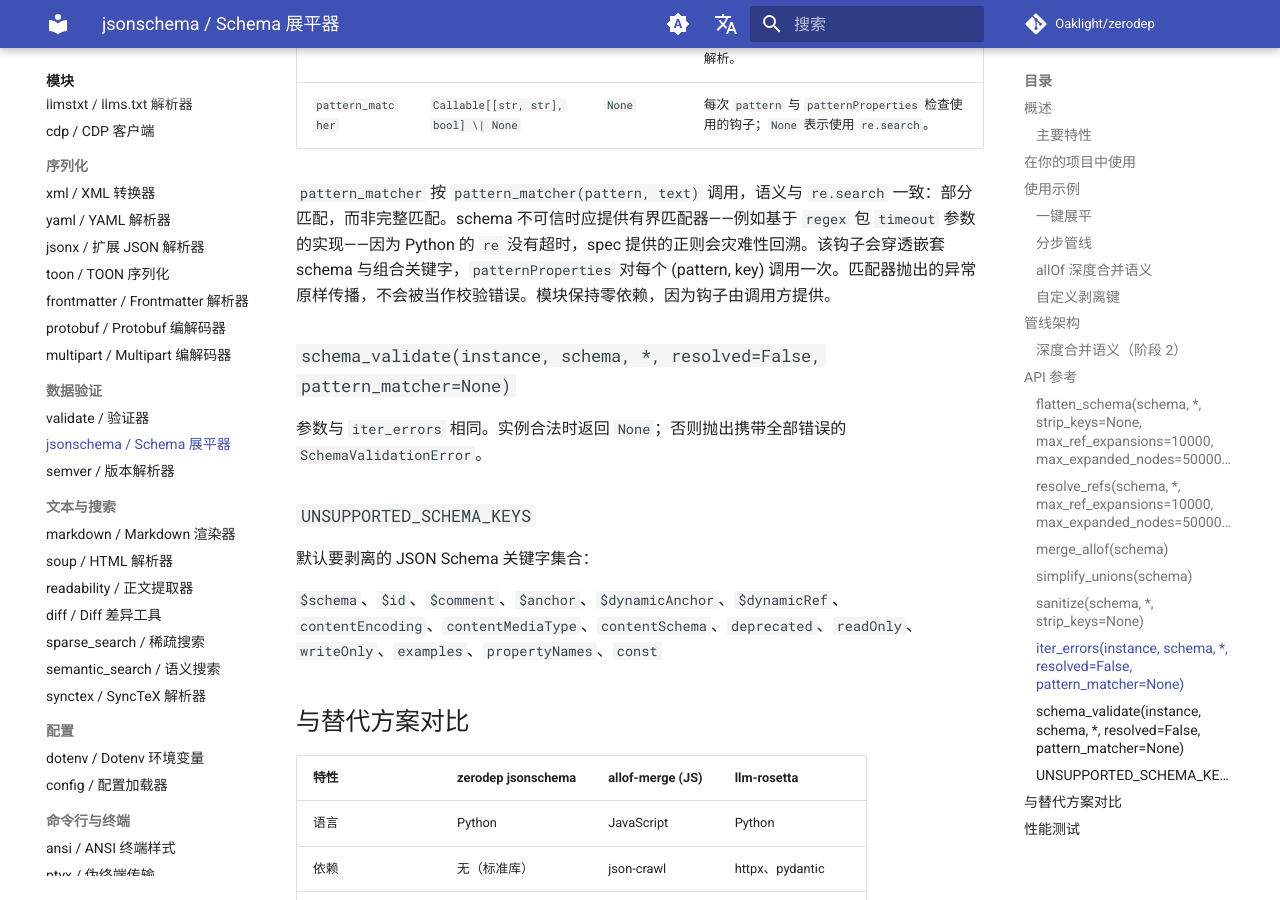
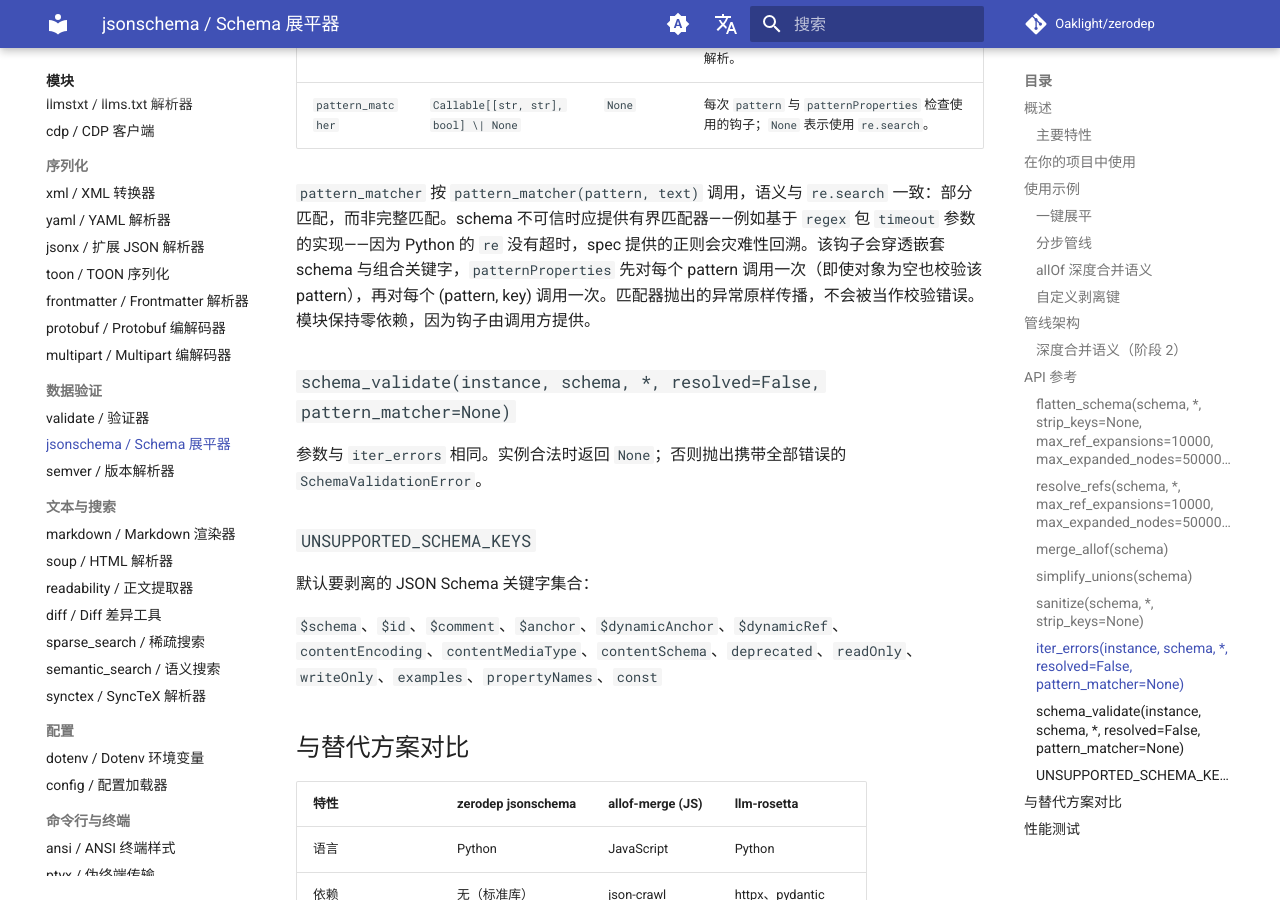
Before and after one commit to Oaklight/zerodep, an MkDocs documentation site: the page built from docs/modules/jsonschema.md, in a window 1280 px wide and 900 px high, scrolled down 5577 px. Built offline with MkDocs 1.6.1 and Material for MkDocs 9.7.7, drawn with Linux system fonts in a browser that asks for light colours; comment, search, counter and statistics services are not loaded.

Commit message:
docs(jsonschema): 补充空对象的 pattern 预校验（#294）

```diff
--- a/docs/modules/jsonschema.md
+++ b/docs/modules/jsonschema.md
@@ -218,7 +218,7 @@
 | `resolved` | `bool` | `False` | 调用方已执行 `resolve_refs()` 时跳过 `$ref` 解析。 |
 | `pattern_matcher` | `Callable[[str, str], bool] \| None` | `None` | 每次 `pattern` 与 `patternProperties` 检查使用的钩子；`None` 表示使用 `re.search`。 |
 
-`pattern_matcher` 按 `pattern_matcher(pattern, text)` 调用，语义与 `re.search` 一致：部分匹配，而非完整匹配。schema 不可信时应提供有界匹配器——例如基于 `regex` 包 `timeout` 参数的实现——因为 Python 的 `re` 没有超时，spec 提供的正则会灾难性回溯。该钩子会穿透嵌套 schema 与组合关键字，`patternProperties` 对每个 (pattern, key) 调用一次。匹配器抛出的异常原样传播，不会被当作校验错误。模块保持零依赖，因为钩子由调用方提供。
+`pattern_matcher` 按 `pattern_matcher(pattern, text)` 调用，语义与 `re.search` 一致：部分匹配，而非完整匹配。schema 不可信时应提供有界匹配器——例如基于 `regex` 包 `timeout` 参数的实现——因为 Python 的 `re` 没有超时，spec 提供的正则会灾难性回溯。该钩子会穿透嵌套 schema 与组合关键字，`patternProperties` 先对每个 pattern 调用一次（即使对象为空也校验该 pattern），再对每个 (pattern, key) 调用一次。匹配器抛出的异常原样传播，不会被当作校验错误。模块保持零依赖，因为钩子由调用方提供。
 
 ### `schema_validate(instance, schema, *, resolved=False, pattern_matcher=None)`
 
```
Also changed, not shown: docs/changelog.md (+1 -1 lines).
